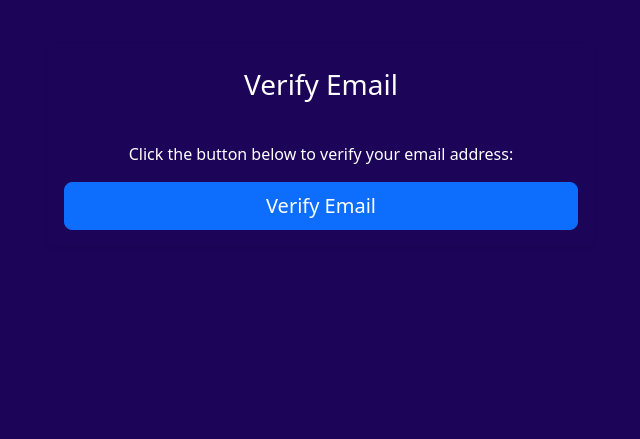
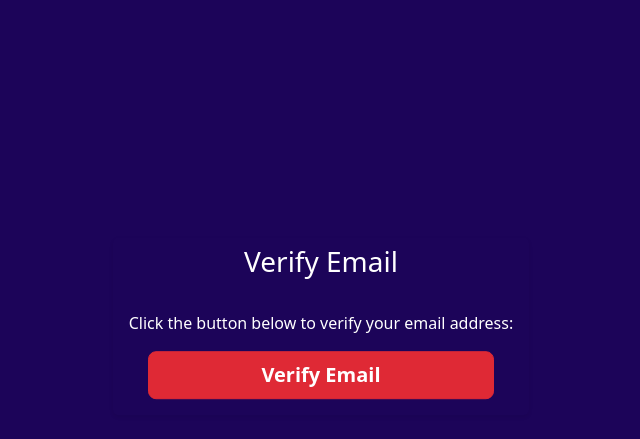
Before and after one commit to MikhailKras/weather-buddy, a FastAPI app: page /users/verify-email-page/1 in a window 1280 px wide. Shown: the part 74-513 px from the top of the page, without its empty margins (319-959 px from the left). Run offline with FastAPI, Linux system fonts and the light colour scheme; parts of the project's set-up code (start-up, migrations or seed data) failed here and were passed over; some libraries are stand-ins or nearby versions.

Commit message:
feat: updated verify email page
- Added styles for alignment
- Removed div tag with col style
- Changed style of button

```diff
--- a/src/templates/auth/email_verification.html
+++ b/src/templates/auth/email_verification.html
@@ -1,19 +1,23 @@
 {% if is_auth %} {% extends 'auth/base.html' %} {% else %} {% extends
 'base.html' %} {% endif %} {% block title %}Verify Email{% endblock %} {% block
 content %}
-<div class="container my-5">
-  <div class="row justify-content-center">
-    <div class="col-lg-6">
+<div
+  class="container-fluid container-login position-absolute top-50 start-50 translate-middle"
+>
   <div class="card border-0 shadow-sm bg-transparent text-white">
     <div class="card-header bg-transparent border-0">
-          <h3 class="card-title text-center my-3">Verify Email</h3>
+      <h3 class="card-title text-center">Verify Email</h3>
     </div>
     <div class="card-body">
-          <p class="text-center mb-3">
+      <p class="text-center">
         Click the button below to verify your email address:
       </p>
-          <div class="d-grid">
-            <button id="verify-email-btn" class="btn btn-primary btn-lg">
+      <div class="container-login">
+        <button
+          id="verify-email-btn"
+          class="btn btn-bd-primary btn-lg"
+          style="width: 90%"
+        >
           Verify Email
         </button>
       </div>
@@ -29,8 +33,6 @@ content %}
         role="alert"
         style="display: none"
       ></div>
-        </div>
-      </div>
     </div>
   </div>
 </div>
@@ -59,6 +61,7 @@ content %}
     } catch (error) {
       errorMessage.textContent = error.message;
       errorMessage.style.display = "block";
+      successMessage.style.display = "none";
     }
   });
 </script>
```
Lines whose indentation alone changed are shown as unchanged.
